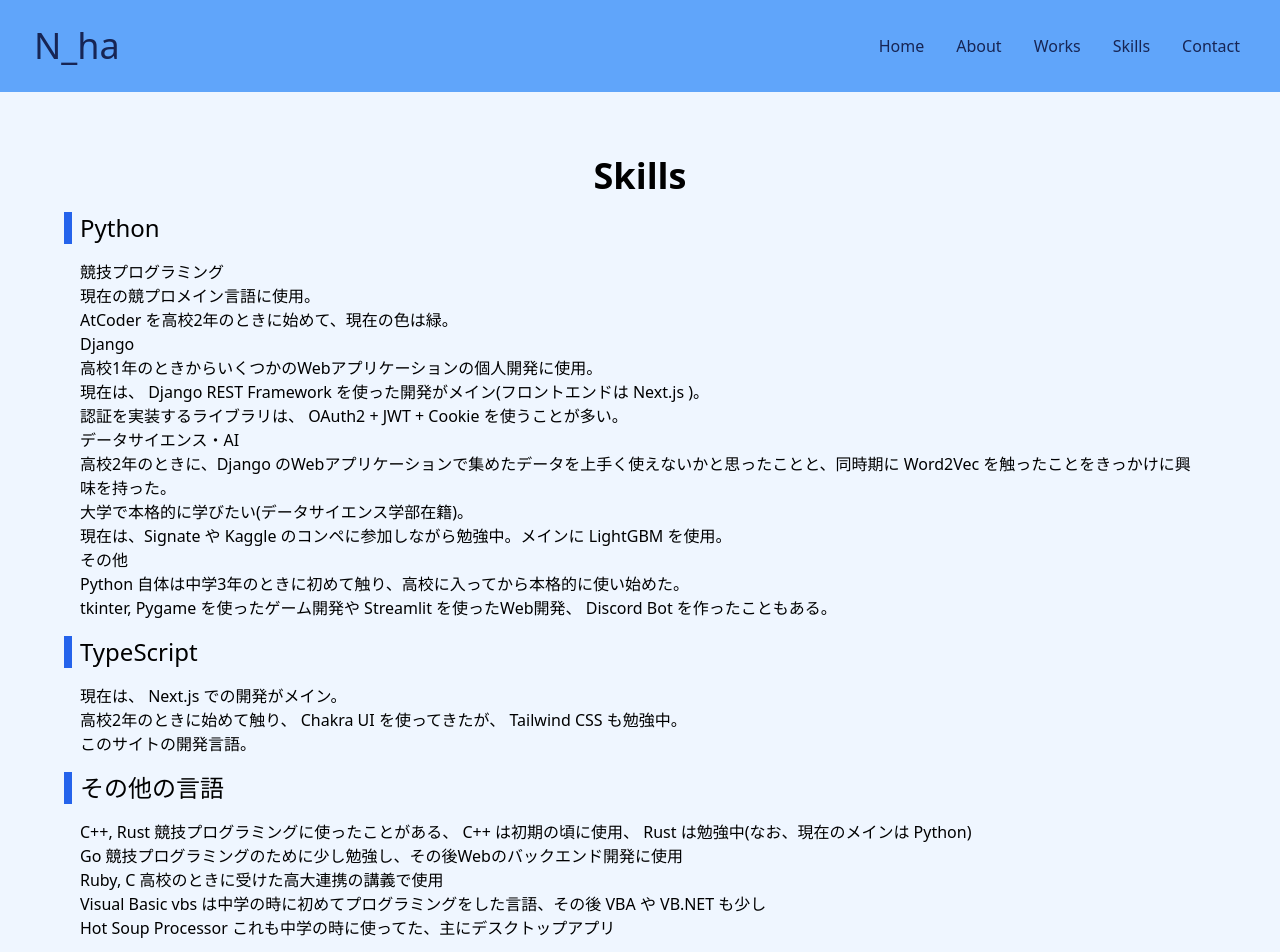
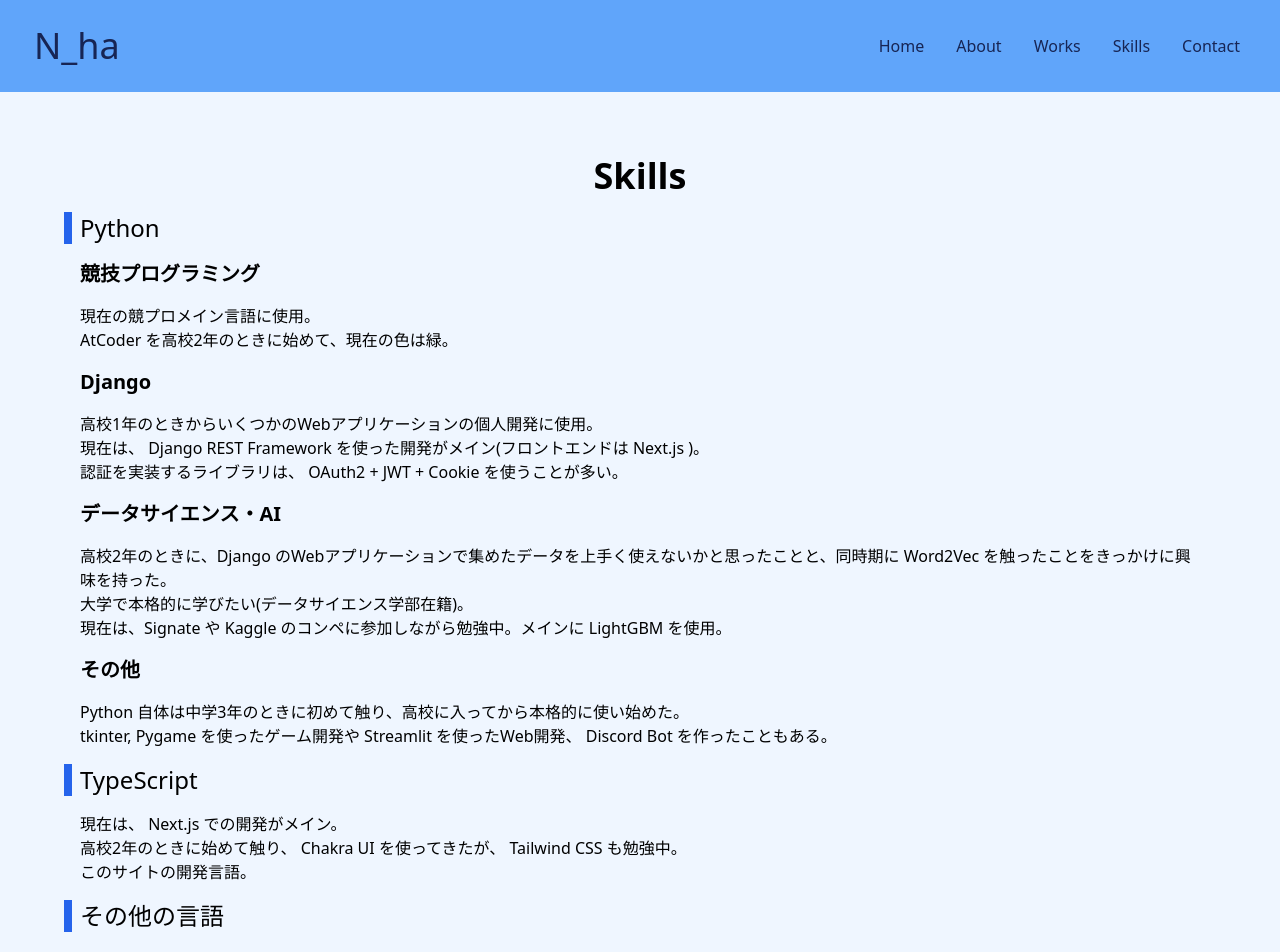
Before and after one commit to N-ha-1050/portfolio, a Next.js app: page /skills in a window 1280 px wide. Shown: the top 952 px of the page. Built offline with nearby package versions, Linux system fonts and the light colour scheme.

Commit message:
💄 デザインの変更

```diff
--- a/src/pages/skills.tsx
+++ b/src/pages/skills.tsx
@@ -8,14 +8,13 @@ const Skills: NextPage = () => (
         <Title>Skills</Title>
         <Section>Python</Section>
         <p className="m-4">
-            <span>競技プログラミング</span>
-            <br />
+            <span className="my-4 block text-xl font-bold">
+                競技プログラミング
+            </span>
             現在の競プロメイン言語に使用。
             <br />
             AtCoder を高校2年のときに始めて、現在の色は緑。
-            <br />
-            <span>Django</span>
-            <br />
+            <span className="my-4 block text-xl font-bold">Django</span>
             高校1年のときからいくつかのWebアプリケーションの個人開発に使用。
             <br />
             現在は、 Django REST Framework を使った開発がメイン(フロントエンドは
@@ -23,9 +22,9 @@ const Skills: NextPage = () => (
             <br />
             認証を実装するライブラリは、 OAuth2 + JWT + Cookie
             を使うことが多い。
-            <br />
-            <span>データサイエンス・AI</span>
-            <br />
+            <span className="my-4 block text-xl font-bold">
+                データサイエンス・AI
+            </span>
             高校2年のときに、Django
             のWebアプリケーションで集めたデータを上手く使えないかと思ったことと、同時期に
             Word2Vec を触ったことをきっかけに興味を持った。
@@ -34,9 +33,7 @@ const Skills: NextPage = () => (
             <br />
             現在は、Signate や Kaggle のコンペに参加しながら勉強中。メインに
             LightGBM を使用。
-            <br />
-            <span>その他</span>
-            <br />
+            <span className="my-4 block text-xl font-bold">その他</span>
             Python
             自体は中学3年のときに初めて触り、高校に入ってから本格的に使い始めた。
             <br />
@@ -55,24 +52,29 @@ const Skills: NextPage = () => (
         <Section>その他の言語</Section>
         <ul className="m-4">
             <li>
-                <span>C++, Rust</span> 競技プログラミングに使ったことがある、
-                C++ は初期の頃に使用、 Rust は勉強中(なお、現在のメインは
-                Python)
+                <span className="my-4 block text-xl font-bold">C++, Rust</span>
+                競技プログラミングに使ったことがある、 C++ は初期の頃に使用、
+                Rust は勉強中(なお、現在のメインは Python )
             </li>
             <li>
-                <span>Go</span>{" "}
+                <span className="my-4 block text-xl font-bold">Go</span>
                 競技プログラミングのために少し勉強し、その後Webのバックエンド開発に使用
             </li>
             <li>
-                <span>Ruby, C</span> 高校のときに受けた高大連携の講義で使用
+                <span className="my-4 block text-xl font-bold">Ruby, C</span>
+                高校のときに受けた高大連携の講義で使用
             </li>
             <li>
-                <span>Visual Basic</span> vbs
-                は中学の時に初めてプログラミングをした言語、その後 VBA や VB.NET
-                も少し
+                <span className="my-4 block text-xl font-bold">
+                    Visual Basic
+                </span>
+                vbs は中学の時に初めてプログラミングをした言語、その後 VBA や
+                VB.NET も少し
             </li>
             <li>
-                <span>Hot Soup Processor</span>{" "}
+                <span className="my-4 block text-xl font-bold">
+                    Hot Soup Processor
+                </span>
                 これも中学の時に使ってた、主にデスクトップアプリ
             </li>
         </ul>
```
